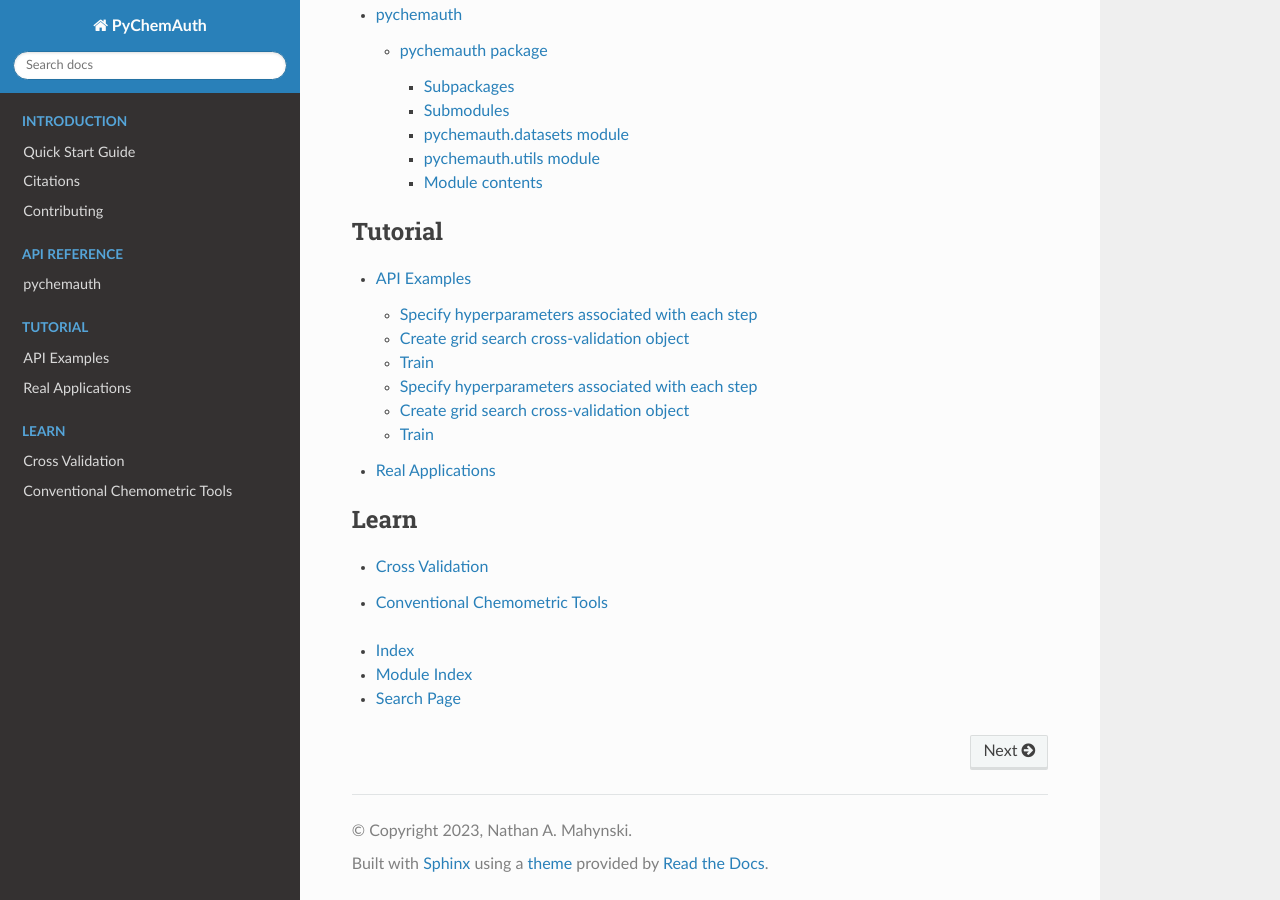
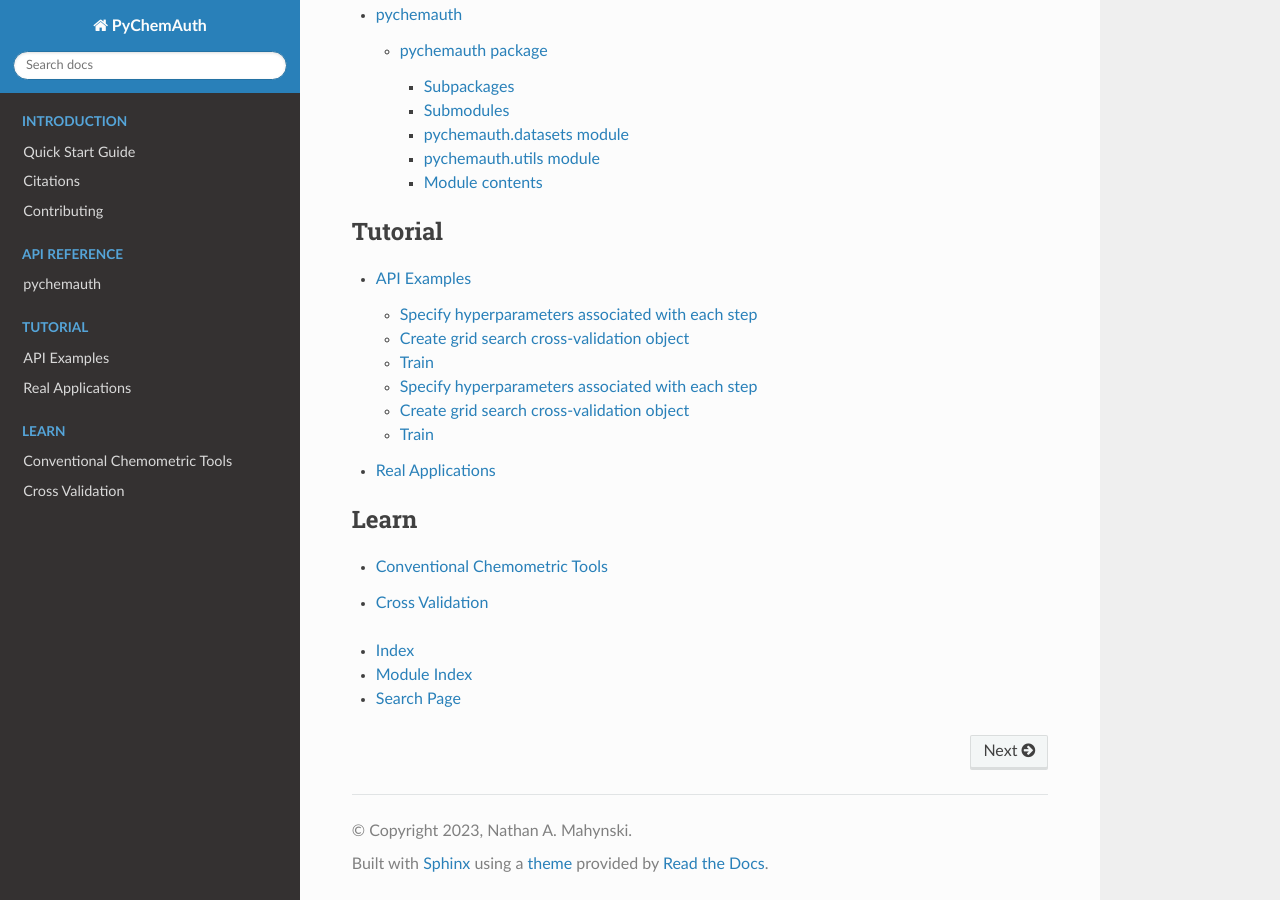
Before and after one commit to mahynski/pychemauth, a Sphinx documentation site: the page built from docs/index.rst, in a window 1280 px wide and 900 px high, scrolled down 7211 px. Built offline with Sphinx 7.4.7 and the Read the Docs theme 2.0.0, drawn with Linux system fonts in a browser that asks for light colours; pages that are not in the unit, such as notebooks, are missing from menus.

Commit message:
rearranged learn

```diff
--- a/docs/index.rst
+++ b/docs/index.rst
@@ -184,8 +184,8 @@ Diagnostics
    :includehidden:
    :caption: Learn
 
+   chemometrics
    cross_validation
-   chemometrics
 
 ..   shallow_learning
    deep_learning
```
